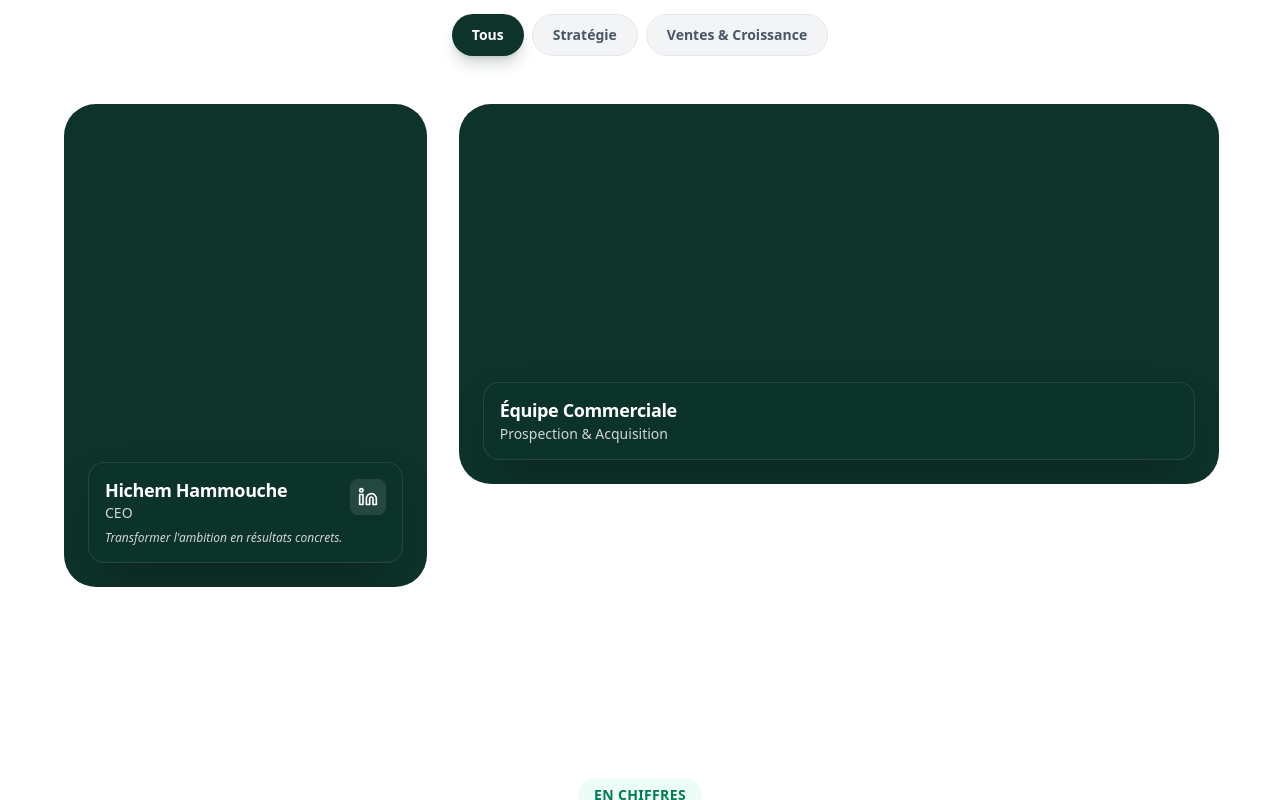
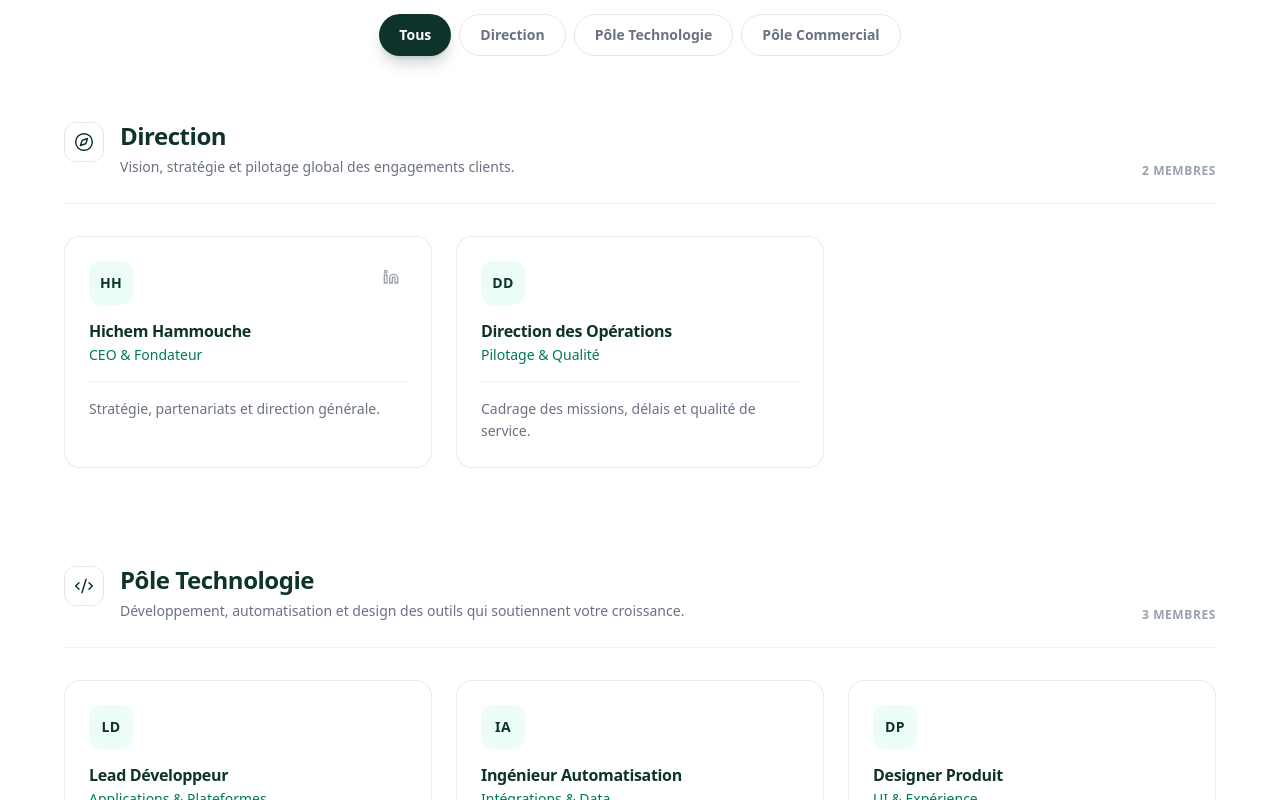
Before and after one commit to odoklein/suzaliconseil-website, a Next.js app: page /equipe in a window 1280 px wide. Shown: the part 800-1600 px from the top of the page. Built offline with nearby package versions, Linux system fonts and the light colour scheme.

Commit message:
fffdvcfvdfvcfd

```diff
--- a/src/components/equipe/EquipeClient.jsx
+++ b/src/components/equipe/EquipeClient.jsx
@@ -1,37 +1,109 @@
 "use client";
 
 import React, { useState, useEffect, useRef } from "react";
-import { Linkedin, ArrowRight } from "lucide-react";
+import { Linkedin, ArrowRight, Compass, Code2, TrendingUp } from "lucide-react";
 import Image from "next/image";
-import { motion, useInView } from "framer-motion";
+import { AnimatePresence, motion, useInView } from "framer-motion";
 import AnimatedSection from "../ui/AnimatedSection";
 
-const DEPARTMENTS = [
-  { id: "all", label: "Tous" },
-  { id: "strategy", label: "Stratégie" },
-  { id: "sales", label: "Ventes & Croissance" },
-];
-
-const teamMembers = [
+/**
+ * Pôles de l'équipe.
+ * Les membres sans nom propre sont décrits par leur fonction :
+ * remplacer `name` par le nom réel dès qu'il est communicable,
+ * le monogramme et la mise en page s'adaptent automatiquement.
+ */
+const POLES = [
   {
-    name: "Hichem Hammouche",
-    role: "CEO",
-    department: "strategy",
-    linkedin: "https://www.linkedin.com/in/hichem-hammouche-ba957238/",
-    quote: "Transformer l'ambition en résultats concrets.",
+    id: "direction",
+    label: "Direction",
+    icon: Compass,
+    tagline: "Vision, stratégie et pilotage global des engagements clients.",
+    members: [
+      {
+        name: "Hichem Hammouche",
+        role: "CEO & Fondateur",
+        description: "Stratégie, partenariats et direction générale.",
+        linkedin: "https://www.linkedin.com/in/hichem-hammouche-ba957238/",
+      },
+      {
+        name: "Direction des Opérations",
+        role: "Pilotage & Qualité",
+        description: "Cadrage des missions, délais et qualité de service.",
+        linkedin: null,
+      },
+    ],
+  },
+  {
+    id: "tech",
+    label: "Pôle Technologie",
+    icon: Code2,
+    tagline:
+      "Développement, automatisation et design des outils qui soutiennent votre croissance.",
+    members: [
+      {
+        name: "Lead Développeur",
+        role: "Applications & Plateformes",
+        description: "Sites, e-commerce et développement de SuzaLink CRM.",
+        linkedin: null,
+      },
+      {
+        name: "Ingénieur Automatisation",
+        role: "Intégrations & Data",
+        description: "API, workflows et synchronisation de vos outils.",
+        linkedin: null,
+      },
+      {
+        name: "Designer Produit",
+        role: "UI & Expérience",
+        description: "Design system, interfaces et parcours de conversion.",
+        linkedin: null,
+      },
+    ],
+  },
+  {
+    id: "sales",
+    label: "Pôle Commercial",
+    icon: TrendingUp,
+    tagline:
+      "Prospection, qualification et suivi des comptes, de la première prise de contact à la fidélisation.",
+    members: [
+      {
+        name: "Business Developer",
+        role: "Prospection & Acquisition",
+        description: "Ciblage, outbound multicanal et ouverture de comptes.",
+        linkedin: null,
+      },
+      {
+        name: "Chargé de Qualification",
+        role: "Leads & Rendez-vous",
+        description: "Qualification des leads et prise de rendez-vous.",
+        linkedin: null,
+      },
+      {
+        name: "Account Manager",
+        role: "Suivi & Fidélisation",
+        description: "Relation client, reporting et développement du compte.",
+        linkedin: null,
+      },
+    ],
   },
 ];
 
-const commercialTeamMembers = [
-  {
-    name: "Équipe Commerciale",
-    role: "Prospection & Acquisition",
-    department: "sales",
-    linkedin: null,
-  },
+const FILTERS = [
+  { id: "all", label: "Tous" },
+  ...POLES.map((p) => ({ id: p.id, label: p.label })),
 ];
 
-const ALL_MEMBERS = [...teamMembers, ...commercialTeamMembers];
+/** Monogramme : initiales du nom (ou de la fonction). */
+function monogram(name) {
+  return name
+    .split(" ")
+    .filter((w) => w.length > 2)
+    .slice(0, 2)
+    .map((w) => w[0])
+    .join("")
+    .toUpperCase();
+}
 
 const STATS = [
   { value: 50, suffix: "+", label: "Projets réalisés" },
@@ -72,6 +144,90 @@ function StatCard({ value, suffix, label, trigger, index }) {
   );
 }
 
+/** Carte membre sobre : monogramme, fonction, une ligne de contexte. */
+function MemberCard({ member, index }) {
+  return (
+    <motion.div
+      initial={{ opacity: 0, y: 12 }}
+      animate={{ opacity: 1, y: 0 }}
+      transition={{ duration: 0.4, delay: index * 0.06, ease: [0.16, 1, 0.3, 1] }}
+      className="group relative flex flex-col gap-4 rounded-2xl border border-gray-200/80 bg-white p-6 transition-all duration-300 hover:-translate-y-1 hover:border-[#0d332b]/25 hover:shadow-[0_18px_40px_-24px_rgba(13,51,43,0.35)]"
+    >
+      <div className="flex items-start justify-between gap-3">
+        <span className="flex h-11 w-11 shrink-0 items-center justify-center rounded-xl bg-emerald-50 font-heading text-sm font-bold tracking-wide text-[#0d332b] transition-colors duration-300 group-hover:bg-[#0d332b] group-hover:text-[#B0FF5B]">
+          {monogram(member.name)}
+        </span>
+        {member.linkedin && (
+          <a
+            href={member.linkedin}
+            target="_blank"
+            rel="noopener noreferrer"
+            aria-label={`Profil LinkedIn de ${member.name}`}
+            className="rounded-lg p-2 text-gray-400 transition-colors duration-300 hover:bg-emerald-50 hover:text-[#0d332b]"
+          >
+            <Linkedin className="h-4 w-4" />
+          </a>
+        )}
+      </div>
+
+      <div>
+        <h3 className="font-heading text-base font-bold leading-tight text-[#0d332b]">
+          {member.name}
+        </h3>
+        <p className="mt-1 text-sm font-medium text-emerald-700">
+          {member.role}
+        </p>
+      </div>
+
+      <p className="border-t border-gray-100 pt-4 text-sm leading-relaxed text-gray-500">
+        {member.description}
+      </p>
+
+      {/* Filet d'accent au survol */}
+      <span className="pointer-events-none absolute inset-x-6 bottom-0 h-px origin-left scale-x-0 bg-gradient-to-r from-[#B0FF5B] to-transparent transition-transform duration-500 group-hover:scale-x-100" />
+    </motion.div>
+  );
+}
+
+/** Bloc d'un pôle : en-tête discret + grille de cartes. */
+function PoleBlock({ pole }) {
+  const Icon = pole.icon;
+  return (
+    <motion.div
+      layout
+      initial={{ opacity: 0, y: 16 }}
+      animate={{ opacity: 1, y: 0 }}
+      exit={{ opacity: 0, y: -8 }}
+      transition={{ duration: 0.4, ease: [0.16, 1, 0.3, 1] }}
+    >
+      <div className="mb-8 flex flex-col gap-3 border-b border-gray-100 pb-6 md:flex-row md:items-end md:justify-between">
+        <div className="flex items-start gap-4">
+          <span className="mt-0.5 flex h-10 w-10 shrink-0 items-center justify-center rounded-xl border border-gray-200 text-[#0d332b]">
+            <Icon className="h-5 w-5" strokeWidth={1.75} />
+          </span>
+          <div>
+            <h2 className="font-heading text-xl font-bold text-[#0d332b] md:text-2xl">
+              {pole.label}
+            </h2>
+            <p className="mt-1 max-w-xl text-sm leading-relaxed text-gray-500">
+              {pole.tagline}
+            </p>
+          </div>
+        </div>
+        <span className="shrink-0 text-xs font-semibold uppercase tracking-wider text-gray-400">
+          {pole.members.length} membres
+        </span>
+      </div>
+
+      <div className="grid grid-cols-1 gap-4 sm:grid-cols-2 lg:grid-cols-3 md:gap-6">
+        {pole.members.map((member, index) => (
+          <MemberCard key={member.name} member={member} index={index} />
+        ))}
+      </div>
+    </motion.div>
+  );
+}
+
 export default function EquipeClient() {
   const [department, setDepartment] = useState("all");
   const numbersRef = useRef(null);
@@ -80,10 +236,8 @@ export default function EquipeClient() {
     margin: "-100px",
   });
 
-  const filteredMembers =
-    department === "all"
-      ? ALL_MEMBERS
-      : ALL_MEMBERS.filter((m) => m.department === department);
+  const visiblePoles =
+    department === "all" ? POLES : POLES.filter((p) => p.id === department);
 
   return (
     <main className="min-h-screen relative overflow-hidden">
@@ -128,15 +282,16 @@ export default function EquipeClient() {
       {/* 2. TEAM CLUSTERS - White section */}
       <section className="relative z-10 py-16 md:py-24 px-4 bg-white text-[#0d332b]">
         <div className="container mx-auto max-w-6xl">
-          <AnimatedSection className="flex flex-wrap justify-center gap-2 mb-12">
-            {DEPARTMENTS.map((d) => (
+          <AnimatedSection className="flex flex-wrap justify-center gap-2 mb-12 md:mb-16">
+            {FILTERS.map((d) => (
               <button
                 key={d.id}
                 onClick={() => setDepartment(d.id)}
-                className={`px-5 py-2.5 rounded-full text-sm font-bold transition-all duration-300 ${
+                aria-pressed={department === d.id}
+                className={`rounded-full px-5 py-2.5 text-sm font-bold transition-all duration-300 ${
                   department === d.id
                     ? "bg-[#0d332b] text-white shadow-lg shadow-[#0d332b]/20"
-                    : "bg-gray-100 text-gray-600 hover:bg-gray-200 hover:text-[#0d332b] border border-gray-200"
+                    : "border border-gray-200 bg-white text-gray-500 hover:border-gray-300 hover:text-[#0d332b]"
                 }`}
               >
                 {d.label}
@@ -144,87 +299,13 @@ export default function EquipeClient() {
             ))}
           </AnimatedSection>
 
-          <div className="grid gap-6 md:gap-8 grid-cols-1 sm:grid-cols-2 lg:grid-cols-3">
-            {filteredMembers.map((member, index) => (
-              <motion.div
-                key={member.name}
-                initial={{ opacity: 0, y: 20 }}
-                animate={{ opacity: 1, y: 0 }}
-                transition={{ delay: index * 0.1 }}
-                className={`group relative flex items-end rounded-[24px] md:rounded-[32px] overflow-hidden bg-[#0d332b] cursor-pointer hover:shadow-2xl transition-shadow duration-500 ${
-                  member.name === "Équipe Commerciale"
-                    ? "sm:col-span-2 lg:col-span-2 aspect-[4/3] sm:aspect-[2/1] min-h-[320px] sm:min-h-[380px]"
-                    : "aspect-[4/5] sm:aspect-[3/4]"
-                }`}
-              >
-                {/* Glassmorphism card */}
-                <div className="relative w-full p-4 md:p-6 z-20">
-                  <div className="bg-[#0d332b]/90 backdrop-blur-xl rounded-xl md:rounded-2xl p-4 border border-white/10 shadow-2xl flex flex-col gap-2 group-hover:bg-[#0d332b] transition-colors duration-300">
-                    <div className="flex justify-between items-start">
-                      <div className="flex-1 min-w-0">
-                        <h3 className="font-bold text-base md:text-lg leading-tight text-white">
-                          {member.name}
-                        </h3>
-                        <p className="text-xs md:text-sm text-gray-300 mt-0.5 leading-snug">
-                          {member.role}
-                        </p>
-                      </div>
-                      {member.linkedin && (
-                        <a
-                          href={member.linkedin}
-                          className="p-2 rounded-lg bg-white/10 hover:bg-[#B0FF5B] hover:text-[#0d332b] text-white transition-all duration-300 shrink-0"
-                        >
-                          <Linkedin className="w-4 h-4 md:w-5 md:h-5" />
-                        </a>
-                      )}
-                    </div>
-                    {member.techStack && (
-                      <div className="flex flex-wrap gap-2 pt-2 border-t border-white/10 items-center">
-                        {member.techStack.map((tech) => (
-                          <div
-                            key={tech.name}
-                            className="flex items-center gap-1 px-2 py-1 rounded-lg bg-white/10 hover:bg-white/20 transition-colors"
-                            title={tech.name}
-                          >
-                            {tech.logo ? (
-                              <Image
-                                src={tech.logo}
-                                alt={tech.name}
-                                width={16}
-                                height={16}
-                                className="w-4 h-4 object-contain opacity-90"
-                              />
-                            ) : null}
-                            <span className="text-[10px] text-white font-medium">
-                              {tech.name}
-                            </span>
-                          </div>
-                        ))}
-                      </div>
-                    )}
-                    {(member.metric || member.quote) && (
-                      <p className="text-xs text-gray-300 italic truncate">
-                        {member.metric && (
-                          <span className="text-[#B0FF5B] font-bold not-italic mr-1">
-                            {member.metric}
-                          </span>
-                        )}
-                        {member.metricLabel && (
-                          <span className="text-gray-400 mr-1">
-                            {member.metricLabel} ·{" "}
-                          </span>
-                        )}
-                        {member.quote}
-                      </p>
-                    )}
-                  </div>
-                </div>
-
-                {/* Hover border glow */}
-                <div className="absolute inset-0 rounded-[24px] md:rounded-[32px] border-2 border-[#B0FF5B]/0 group-hover:border-[#B0FF5B]/30 transition-all duration-500 pointer-events-none z-30" />
-              </motion.div>
-            ))}
-          </div>
+          <motion.div layout className="space-y-16 md:space-y-24">
+            <AnimatePresence mode="popLayout" initial={false}>
+              {visiblePoles.map((pole) => (
+                <PoleBlock key={pole.id} pole={pole} />
+              ))}
+            </AnimatePresence>
+          </motion.div>
         </div>
       </section>
 
```
